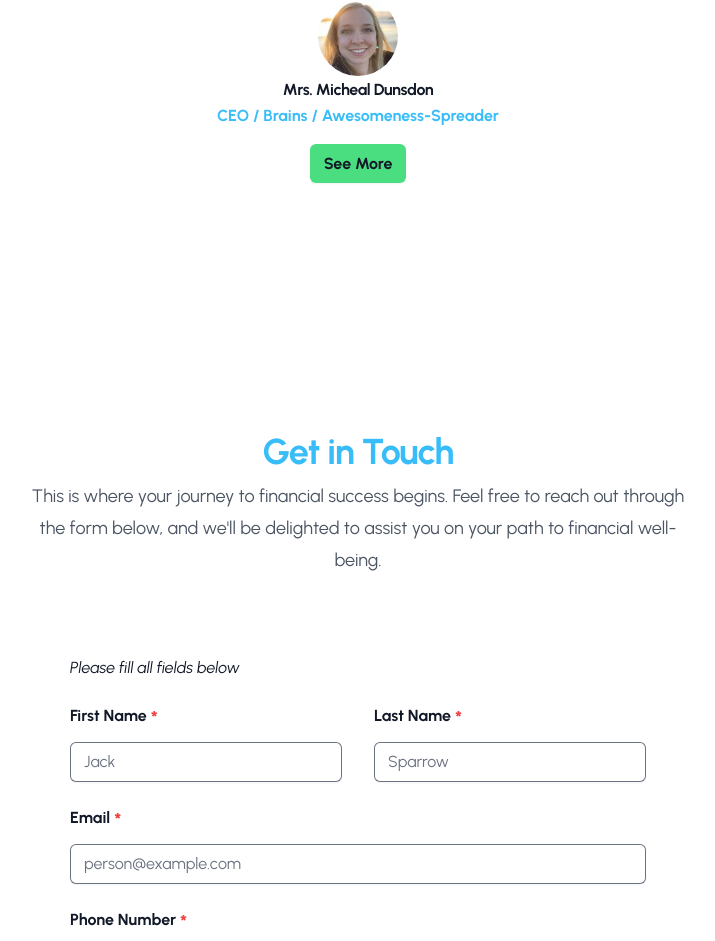
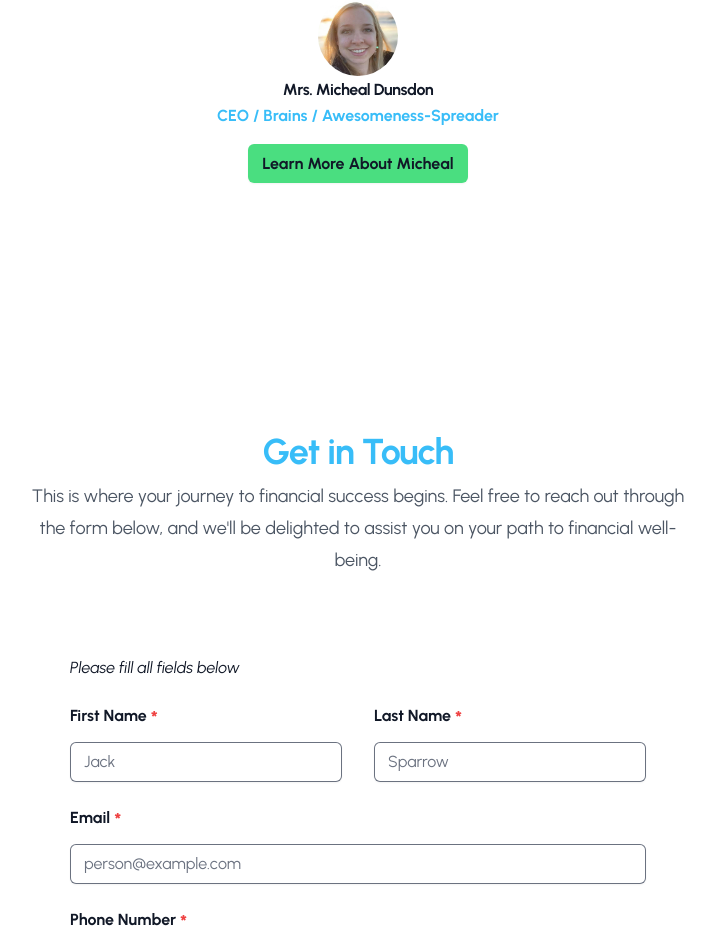
Before and after one commit to TravisAlstrand/dream_flow_financial, a React (Vite) app: page / in a window 1280 px wide. Shown: the part 2760-3701 px from the top of the page, without its empty margins (282-997 px from the left). Built offline with nearby package versions, Linux system fonts and the light colour scheme; a web font is replaced by a local one.

Commit message:
SEO test fixes

```diff
--- a/index.html
+++ b/index.html
@@ -4,6 +4,10 @@
     <meta charset="UTF-8" />
     <link rel="icon" type="image/svg+xml" href="/vite.svg" />
     <meta name="viewport" content="width=device-width, initial-scale=1.0" />
+    <meta
+      name="description"
+      content="This is where you can learn about the financial services provided by Dream Flow Financial and contact Micheal for making your financial goals a reality."
+    />
     <title>Dream Flow Financial</title>
     <link rel="preconnect" href="https://fonts.googleapis.com" />
     <link rel="preconnect" href="https://fonts.gstatic.com" crossorigin />
--- a/src/components/homepage/About.jsx
+++ b/src/components/homepage/About.jsx
@@ -54,7 +54,7 @@ export default function About() {
           href="/about"
           className="rounded-md bg-secondary px-3.5 py-2.5 font-semibold text-ltrGray-dark shadow-sm hover:bg-secondary-light focus-styles focus-visible:outline-primary transition-colors duration-300"
         >
-          See More
+          Learn More About Micheal
         </a>
       </div>
     </section>
```
